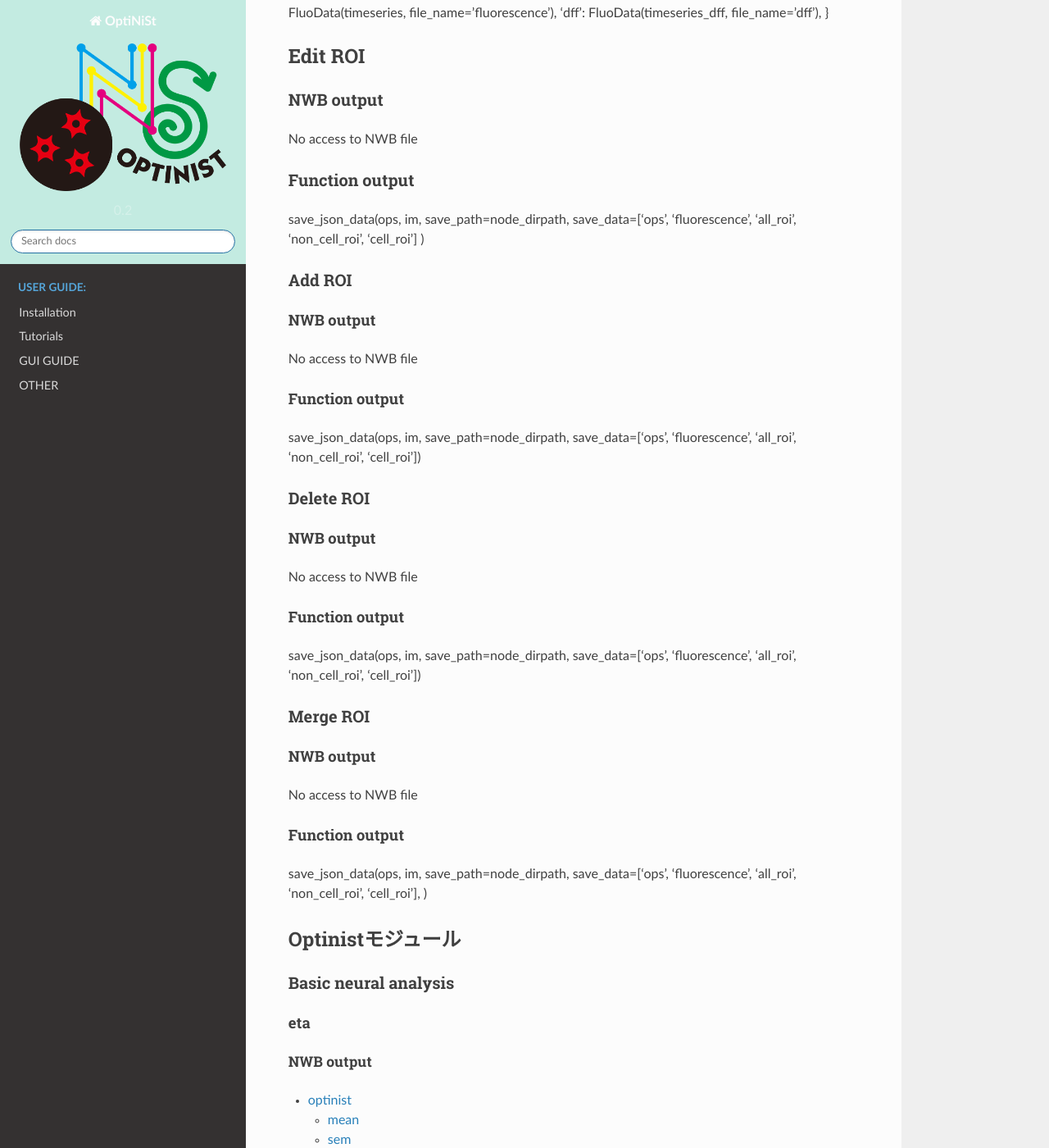
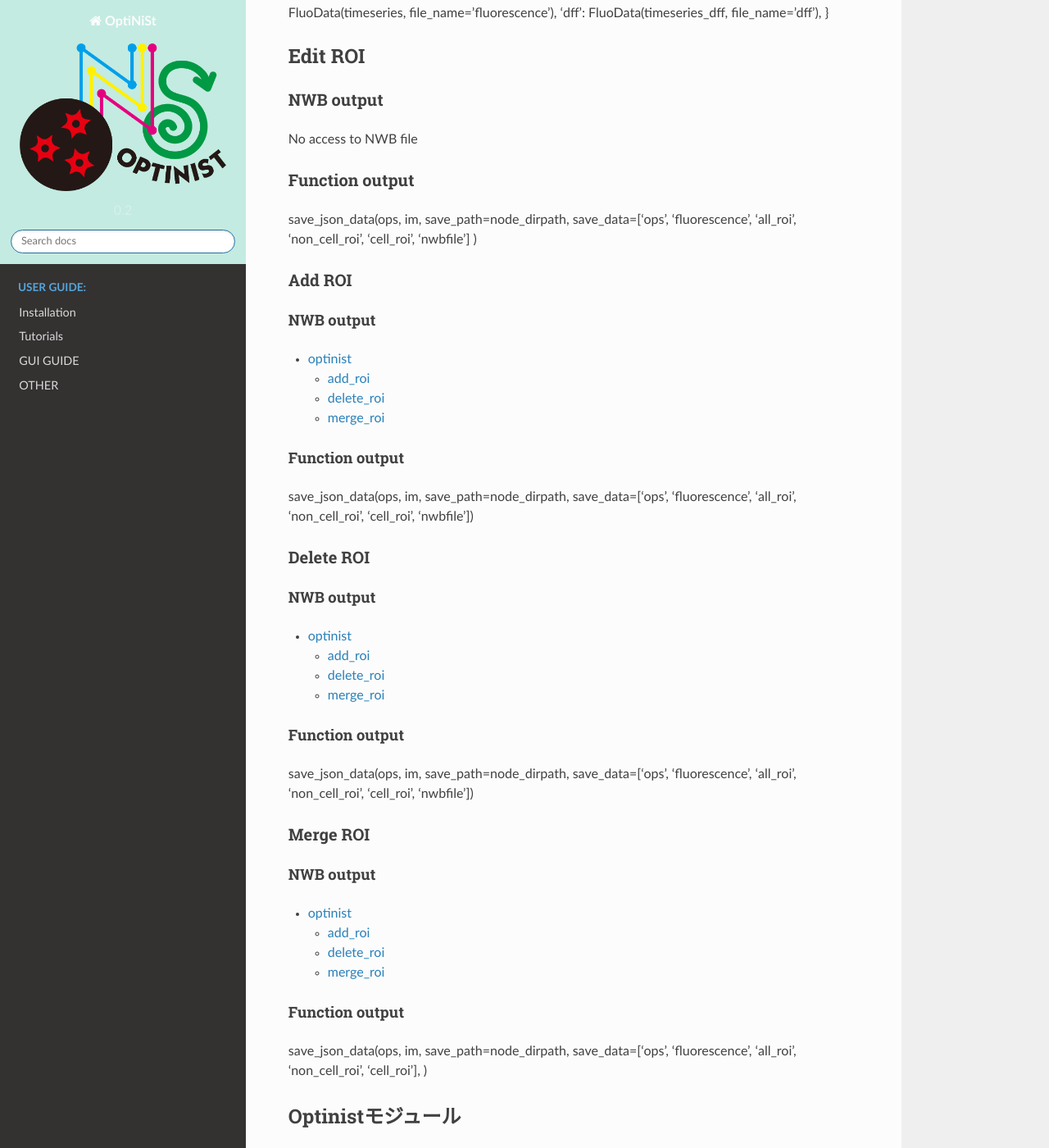
Before and after one commit to oist/optinist, a Sphinx documentation site: the page built from docs/utils/nwb_file.md, in a window 1280 px wide and 1400 px high, scrolled down 6144 px. Shown: the whole window at 82% size. Built offline with Sphinx 7.4.7 and the Read the Docs theme 2.0.0, drawn with Linux system fonts in a browser that asks for light colours.

Commit message:
modify nwb_file.md

```diff
--- a/docs/utils/nwb_file.md
+++ b/docs/utils/nwb_file.md
@@ -252,36 +252,45 @@ No access to NWB file
 #### Function output
 
 save_json_data(ops, im, save_path=node_dirpath,
-save_data=['ops', 'fluorescence', 'all_roi', 'non_cell_roi', 'cell_roi']
+save_data=['ops', 'fluorescence', 'all_roi', 'non_cell_roi', 'cell_roi', 'nwbfile']
 )
 
 ### Add ROI
 
 #### NWB output
 
-No access to NWB file
+- [optinist](https://pynwb.readthedocs.io/en/stable/pynwb.base.html#pynwb.base.ProcessingModule)
+  - [add_roi](https://pynwb.readthedocs.io/en/stable/pynwb.base.html#pynwb.base.ProcessingModule.add_container)
+  - [delete_roi](https://pynwb.readthedocs.io/en/stable/pynwb.base.html#pynwb.base.ProcessingModule.add_container)
+  - [merge_roi](https://pynwb.readthedocs.io/en/stable/pynwb.base.html#pynwb.base.ProcessingModule.add_container)
 
 #### Function output
 
 save_json_data(ops, im, save_path=node_dirpath,
-save_data=['ops', 'fluorescence', 'all_roi', 'non_cell_roi', 'cell_roi'])
+save_data=['ops', 'fluorescence', 'all_roi', 'non_cell_roi', 'cell_roi', 'nwbfile'])
 
 ### Delete ROI
 
 #### NWB output
 
-No access to NWB file
+- [optinist](https://pynwb.readthedocs.io/en/stable/pynwb.base.html#pynwb.base.ProcessingModule)
+  - [add_roi](https://pynwb.readthedocs.io/en/stable/pynwb.base.html#pynwb.base.ProcessingModule.add_container)
+  - [delete_roi](https://pynwb.readthedocs.io/en/stable/pynwb.base.html#pynwb.base.ProcessingModule.add_container)
+  - [merge_roi](https://pynwb.readthedocs.io/en/stable/pynwb.base.html#pynwb.base.ProcessingModule.add_container)
 
 #### Function output
 
 save_json_data(ops, im, save_path=node_dirpath,
-save_data=['ops', 'fluorescence', 'all_roi', 'non_cell_roi', 'cell_roi'])
+save_data=['ops', 'fluorescence', 'all_roi', 'non_cell_roi', 'cell_roi', 'nwbfile'])
 
 ### Merge ROI
 
 #### NWB output
 
-No access to NWB file
+- [optinist](https://pynwb.readthedocs.io/en/stable/pynwb.base.html#pynwb.base.ProcessingModule)
+  - [add_roi](https://pynwb.readthedocs.io/en/stable/pynwb.base.html#pynwb.base.ProcessingModule.add_container)
+  - [delete_roi](https://pynwb.readthedocs.io/en/stable/pynwb.base.html#pynwb.base.ProcessingModule.add_container)
+  - [merge_roi](https://pynwb.readthedocs.io/en/stable/pynwb.base.html#pynwb.base.ProcessingModule.add_container)
 
 #### Function output
 
```
